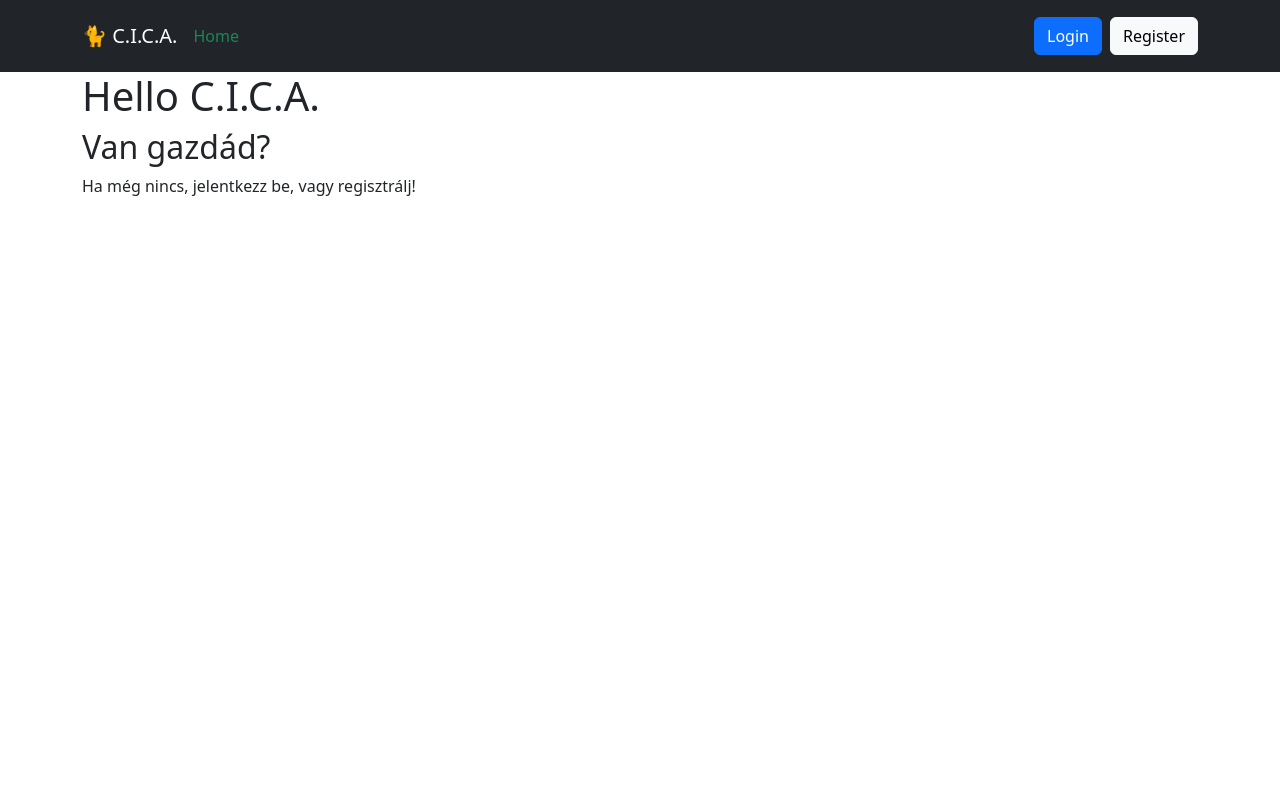
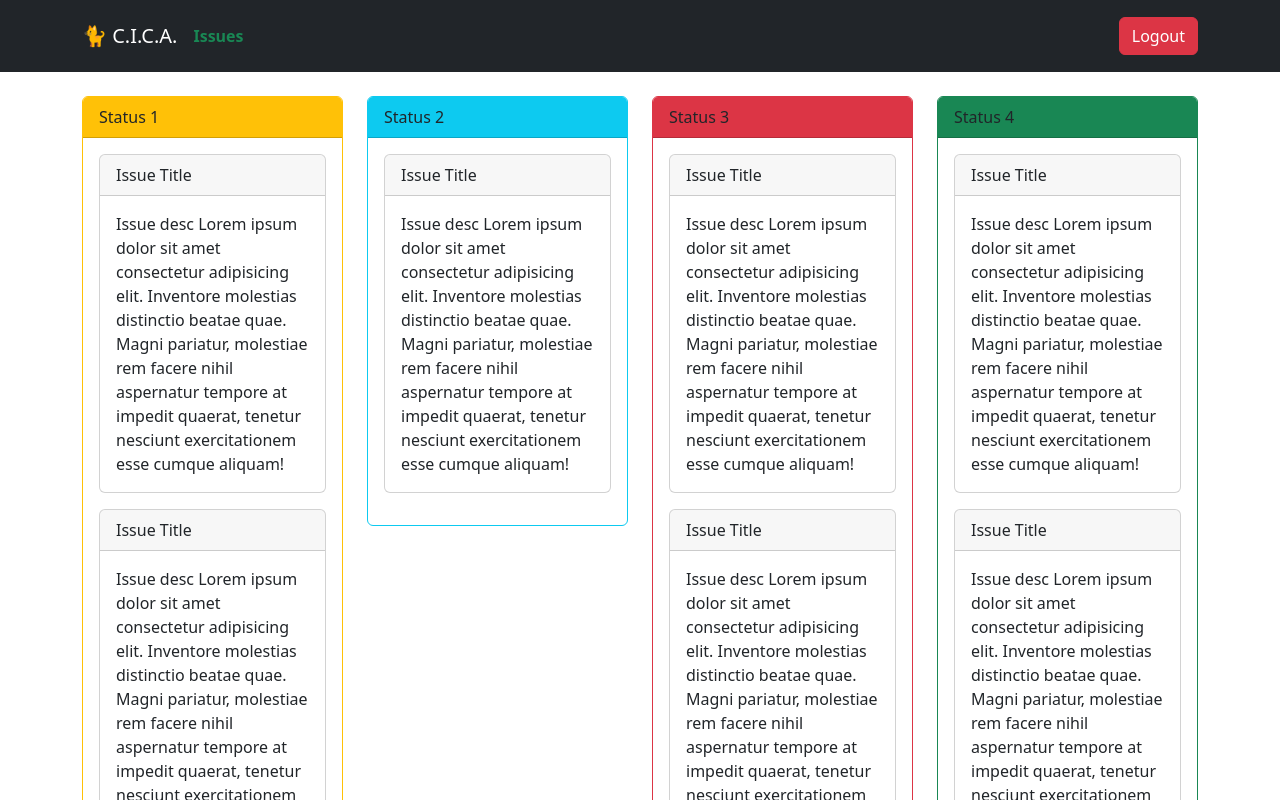
Before and after one commit to pamuaai/cica, a React (Create React App) app: page /issues in a window 1280 px wide. Before the commit this address led to /. Shown: the top 800 px of the page. Built offline with nearby package versions, Linux system fonts and the light colour scheme.

Commit message:
Some demo stuff added for planning

```diff
--- /dev/null
+++ b/src/components/Issue.tsx
@@ -0,0 +1,15 @@
+import { Card } from "react-bootstrap";
+
+export function Issue() {
+  return (
+    <Card className="mb-3">
+      <Card.Header>Issue Title</Card.Header>
+      <Card.Body>
+        Issue desc Lorem ipsum dolor sit amet consectetur adipisicing elit.
+        Inventore molestias distinctio beatae quae. Magni pariatur, molestiae
+        rem facere nihil aspernatur tempore at impedit quaerat, tenetur nesciunt
+        exercitationem esse cumque aliquam!
+      </Card.Body>
+    </Card>
+  );
+}
--- a/src/components/Menu.scss
+++ b/src/components/Menu.scss
@@ -2,4 +2,5 @@
 @import "../variables";
 a.active{
     color: $success !important;
+    font-weight: bold;
 }
--- a/src/components/Menu.tsx
+++ b/src/components/Menu.tsx
@@ -22,15 +22,30 @@ export default function Menu() {
         <Navbar.Brand>🐈 C.I.C.A.</Navbar.Brand>
         <Navbar.Toggle aria-controls="responsive-navbar-nav" />
         <Navbar.Collapse id="responsive-navbar-nav">
+          {isLoggedIn ? (
+            <>
               <Nav className="me-auto">
                 <NavLink
-              to={isLoggedIn ? "/issues" : "/"}
+                  to="/issues"
                   className="text-decoration-none text-white"
                 >
+                  Issues
+                </NavLink>
+              </Nav>
+              <Nav className="gap-2">
+                <NavLink to="/logout" className="btn btn-danger">
+                  Logout
+                </NavLink>
+              </Nav>
+            </>
+          ) : (
+            <>
+              <Nav className="me-auto">
+                <NavLink to="/" className="text-decoration-none text-white">
                   Home
                 </NavLink>
               </Nav>
-          {!isLoggedIn && (
+
               <Nav className="gap-2">
                 <NavLink to="/login" className="btn btn-primary">
                   Login
@@ -39,6 +54,7 @@ export default function Menu() {
                   Register
                 </NavLink>
               </Nav>
+            </>
           )}
         </Navbar.Collapse>
       </Container>
--- a/src/functions/auth.tsx
+++ b/src/functions/auth.tsx
@@ -1,4 +1,4 @@
 export function checkLoggedIn(): boolean {
   //TODO: Check cookie, local storage or endpoint
-  return false;
+  return true;
 }
--- a/src/pages/Issues.tsx
+++ b/src/pages/Issues.tsx
@@ -1,6 +1,8 @@
 import { useEffect } from "react";
 import { checkLoggedIn } from "../functions/auth";
 import { useNavigate } from "react-router-dom";
+import { Card, Col, Container, Row } from "react-bootstrap";
+import { Issue } from "../components/Issue";
 
 export function Issues() {
   const navigate = useNavigate();
@@ -9,5 +11,49 @@ export function Issues() {
       navigate("/");
     }
   }, [navigate]);
-  return <h1>Issues</h1>;
+  return (
+    <Container className="pt-4">
+      <Row>
+        <Col>
+          <Card border="warning">
+            <Card.Header className="bg-warning">Status 1</Card.Header>
+            <Card.Body>
+              <Issue></Issue>
+              <Issue></Issue>
+              <Issue></Issue>
+              <Issue></Issue>
+            </Card.Body>
+          </Card>
+        </Col>
+        <Col>
+          <Card border="info">
+            <Card.Header className="bg-info">Status 2</Card.Header>
+            <Card.Body>
+              <Issue></Issue>
+            </Card.Body>
+          </Card>
+        </Col>
+        <Col>
+          <Card border="danger">
+            <Card.Header className="bg-danger">Status 3</Card.Header>
+            <Card.Body>
+              <Issue></Issue>
+              <Issue></Issue>
+            </Card.Body>
+          </Card>
+        </Col>
+        <Col>
+          <Card border="success">
+            <Card.Header className="bg-success">Status 4</Card.Header>
+            <Card.Body>
+              <Issue></Issue>
+              <Issue></Issue>
+              <Issue></Issue>
+              <Issue></Issue>
+            </Card.Body>
+          </Card>
+        </Col>
+      </Row>
+    </Container>
+  );
 }
```
Lines whose indentation alone changed are shown as unchanged.
